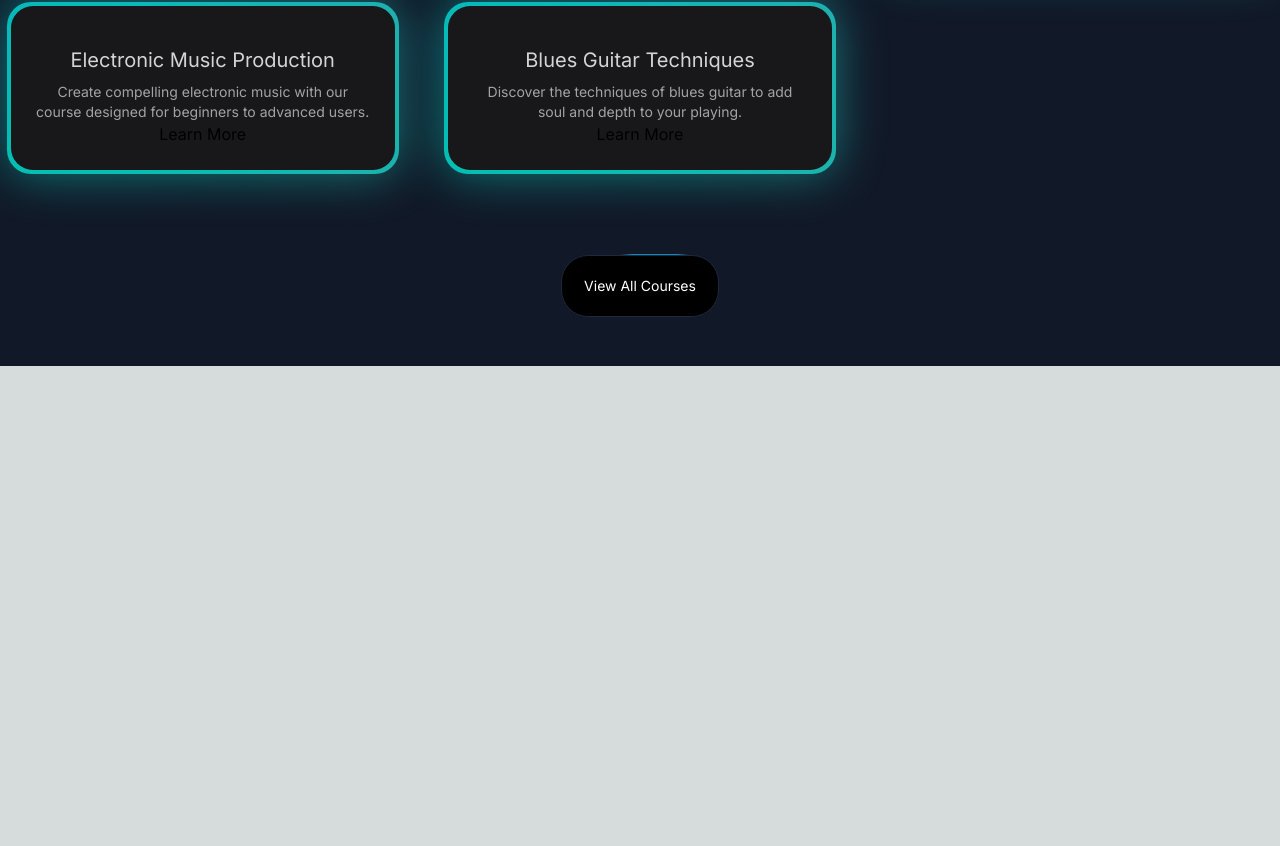
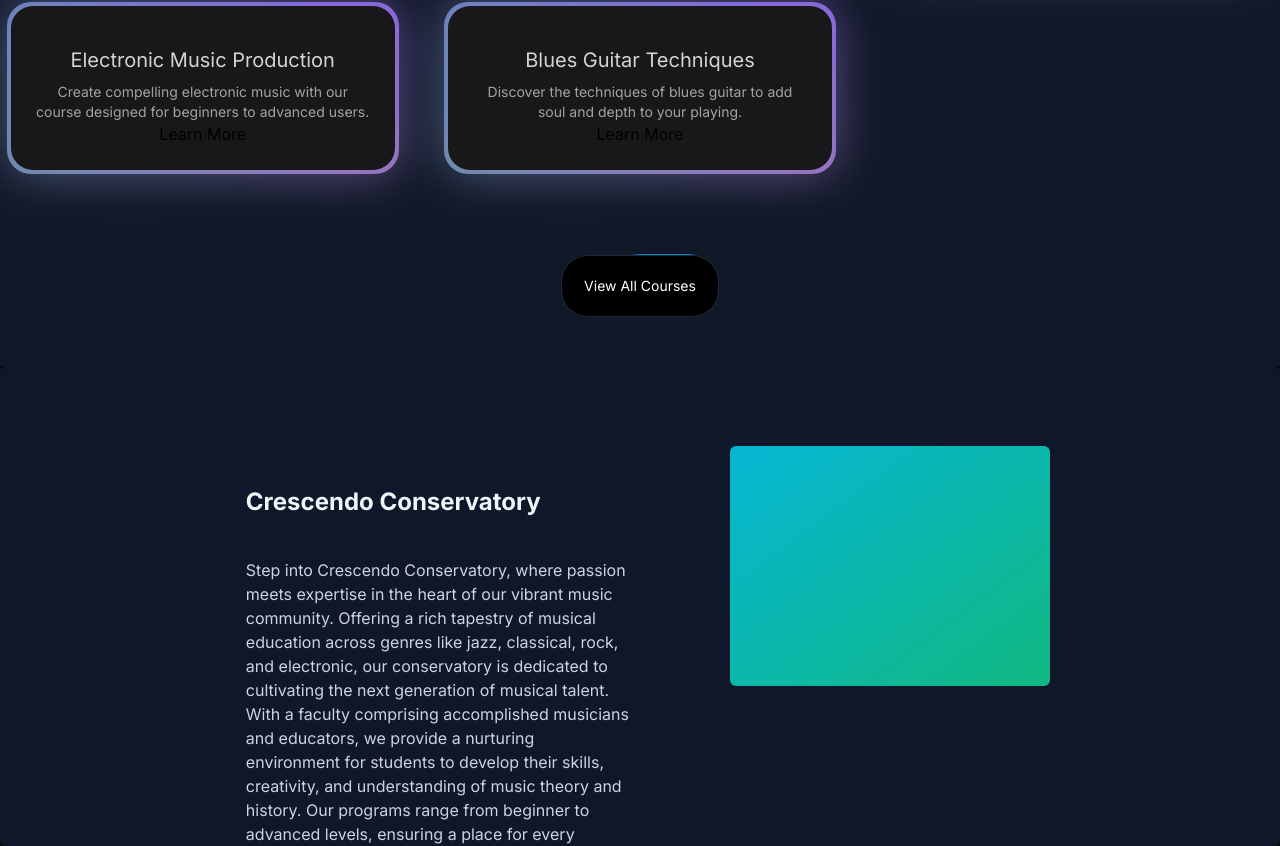
Before and after one commit to Vorpalv2/nextjs_music, a Next.js app: page / in a window 1280 px wide. Shown: the part 1022-1868 px from the top of the page. Before the commit the page ends 1388 px from the top, so only its background shows below. Built offline with nearby package versions, Linux system fonts and the light colour scheme.

Commit message:
sticky scroll

```diff
--- a/src/app/page.tsx
+++ b/src/app/page.tsx
@@ -1,5 +1,6 @@
 import FeaturedCourses from "@/components/FeaturedCourses";
 import HeroSection from "@/components/HeroSection";
+import WhyChooseUs from "@/components/WhyChooseUs";
 
 export default function Home() {
   return (
@@ -7,6 +8,7 @@ export default function Home() {
       {/* <h1 className="text-2xl text-center">Chai aur Code</h1> */}
       <HeroSection />
       <FeaturedCourses />
+      <WhyChooseUs />
     </main>
   );
 }
--- /dev/null
+++ b/src/components/WhyChooseUs.tsx
@@ -0,0 +1,30 @@
+"use client";
+import { StickyScroll } from "./ui/sticky-scroll-reveal";
+
+const WhyChooseUs = () => {
+  const content = [
+    {
+      title: "Crescendo Conservatory",
+      description:
+        "Step into Crescendo Conservatory, where passion meets expertise in the heart of our vibrant music community. Offering a rich tapestry of musical education across genres like jazz, classical, rock, and electronic, our conservatory is dedicated to cultivating the next generation of musical talent. With a faculty comprising accomplished musicians and educators, we provide a nurturing environment for students to develop their skills, creativity, and understanding of music theory and history. Our programs range from beginner to advanced levels, ensuring a place for every learner. Experience masterclasses, ensemble performances, and a dynamic curriculum designed to elevate your musical prowess to its peak.",
+    },
+    {
+      title: "Melodic Mastery Music Academy",
+      description:
+        "Melodic Mastery Music Academy is where musical dreams are transformed into reality. Our academy prides itself on a holistic approach to music education, blending classical training with contemporary methods to cater to the aspiring musician in everyone. From voice training and instrumental prowess to songwriting and production, our courses are tailored to empower students in achieving their individual goals. The academy boasts cutting-edge facilities, including recording studios and an auditorium for live performances, providing an all-encompassing platform for students to immerse themselves in the art of music. Engage with our community of passionate instructors and students, and embark on a journey of musical discovery and excellence.",
+    },
+    {
+      title: "Rhythmic Rhapsody School of Music",
+      description:
+        "Welcome to Rhythmic Rhapsody School of Music, a sanctuary for those who seek to express themselves through the universal language of music. Our school is committed to delivering an exceptional educational experience, focusing on individual growth, performance excellence, and innovative learning. We offer a broad spectrum of lessons covering instruments such as piano, violin, guitar, and modern digital music production. Our bespoke program is designed to match each student's pace and interest, encouraging exploration and mastery in their chosen field. With annual recitals, community concerts, and competitive events, Rhythmic Rhapsody provides a platform for students to shine and connect with audiences. Dive into the rhythm of your soul and explore your musical potential with us.",
+    },
+  ];
+
+  return (
+    <div>
+      <StickyScroll content={content} />
+    </div>
+  );
+};
+
+export default WhyChooseUs;
--- /dev/null
+++ b/src/components/ui/sticky-scroll-reveal.tsx
@@ -0,0 +1,105 @@
+"use client";
+import React, { useRef } from "react";
+import { useMotionValueEvent, useScroll } from "framer-motion";
+import { motion } from "framer-motion";
+import { cn } from "@/utils/cn";
+
+export const StickyScroll = ({
+  content,
+  contentClassName,
+}: {
+  content: {
+    title: string;
+    description: string;
+    content?: React.ReactNode | any;
+  }[];
+  contentClassName?: string;
+}) => {
+  const [activeCard, setActiveCard] = React.useState(0);
+  const ref = useRef<any>(null);
+  const { scrollYProgress } = useScroll({
+    // uncomment line 22 and comment line 23 if you DONT want the overflow container and want to have it change on the entire page scroll
+    // target: ref
+    container: ref,
+    offset: ["start start", "end start"],
+  });
+  const cardLength = content.length;
+
+  useMotionValueEvent(scrollYProgress, "change", (latest) => {
+    const cardsBreakpoints = content.map((_, index) => index / cardLength);
+    const closestBreakpointIndex = cardsBreakpoints.reduce(
+      (acc, breakpoint, index) => {
+        const distance = Math.abs(latest - breakpoint);
+        if (distance < Math.abs(latest - cardsBreakpoints[acc])) {
+          return index;
+        }
+        return acc;
+      },
+      0
+    );
+    setActiveCard(closestBreakpointIndex);
+  });
+
+  const backgroundColors = [
+    "var(--slate-900)",
+    "var(--black)",
+    "var(--neutral-900)",
+  ];
+  const linearGradients = [
+    "linear-gradient(to bottom right, var(--cyan-500), var(--emerald-500))",
+    "linear-gradient(to bottom right, var(--pink-500), var(--indigo-500))",
+    "linear-gradient(to bottom right, var(--orange-500), var(--yellow-500))",
+  ];
+  return (
+    <motion.div
+      animate={{
+        backgroundColor: backgroundColors[activeCard % backgroundColors.length],
+      }}
+      className="h-[30rem] overflow-y-auto flex justify-center relative space-x-10 rounded-md p-10"
+      ref={ref}
+    >
+      <div className="div relative flex items-start px-4">
+        <div className="max-w-2xl">
+          {content.map((item, index) => (
+            <div key={item.title + index} className="my-20">
+              <motion.h2
+                initial={{
+                  opacity: 0,
+                }}
+                animate={{
+                  opacity: activeCard === index ? 1 : 0.3,
+                }}
+                className="text-2xl font-bold text-slate-100"
+              >
+                {item.title}
+              </motion.h2>
+              <motion.p
+                initial={{
+                  opacity: 0,
+                }}
+                animate={{
+                  opacity: activeCard === index ? 1 : 0.3,
+                }}
+                className="text-kg text-slate-300 max-w-sm mt-10"
+              >
+                {item.description}
+              </motion.p>
+            </div>
+          ))}
+          <div className="h-40" />
+        </div>
+      </div>
+      <motion.div
+        animate={{
+          background: linearGradients[activeCard % linearGradients.length],
+        }}
+        className={cn(
+          "hidden lg:block h-60 w-80 rounded-md bg-white sticky top-10 overflow-hidden",
+          contentClassName
+        )}
+      >
+        {content[activeCard].content ?? null}
+      </motion.div>
+    </motion.div>
+  );
+};
```
